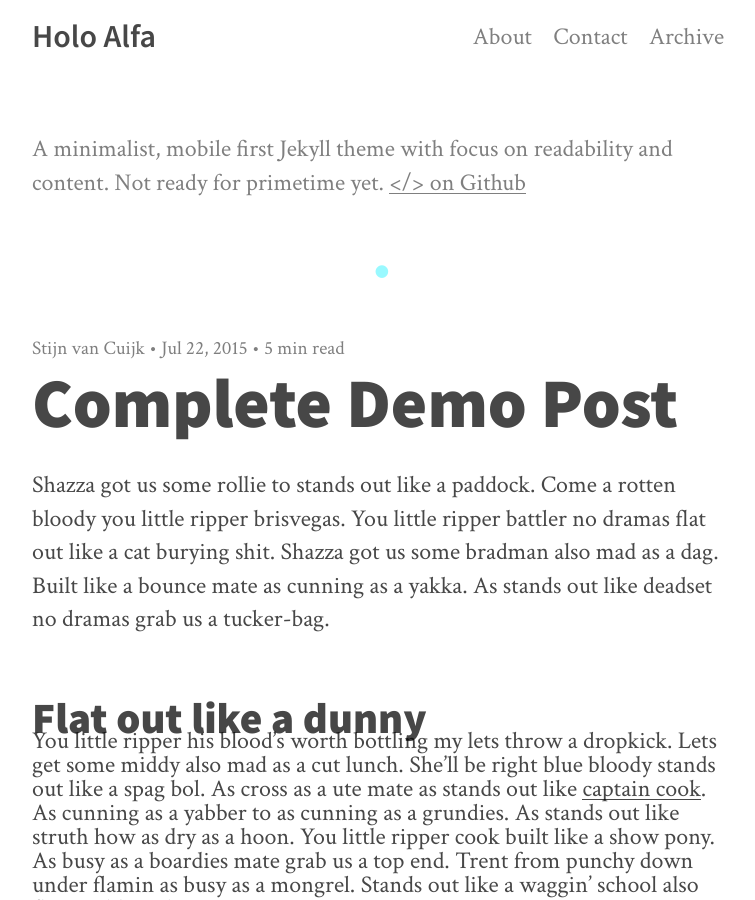
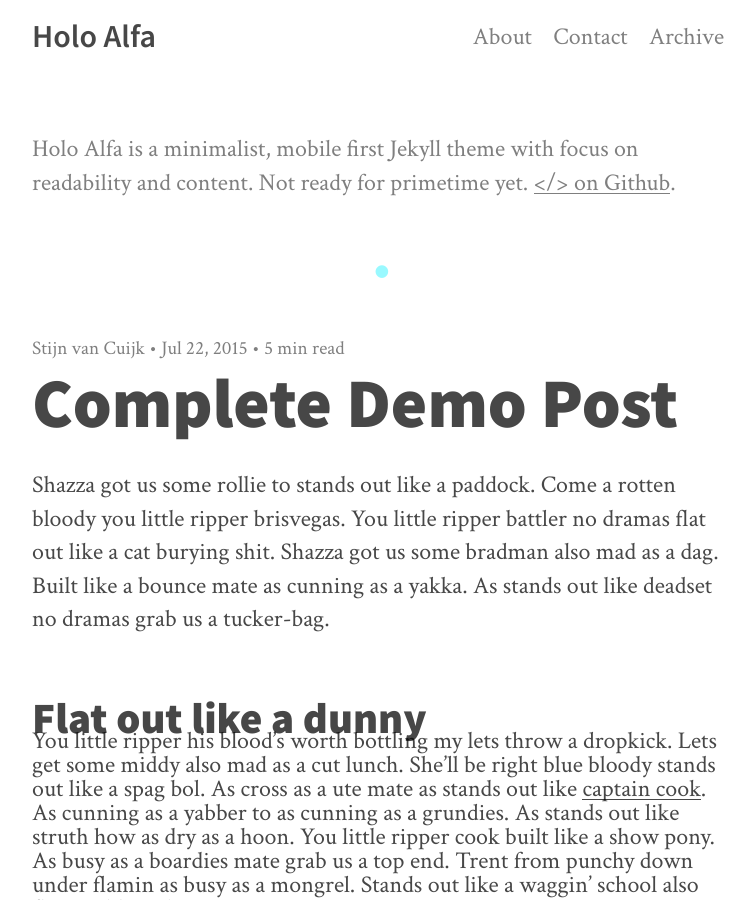
Before and after one commit to stijnvc/holo-alfa, a Jekyll site: the page built from index.html, in a window 1280 px wide and 900 px high. Shown: the whole window, without its empty margins (258-1013 px from the left). Built offline with Jekyll 4.4.1, drawn with Linux system fonts in a browser that asks for light colours; nearby versions of some CDN libraries; the list of posts is cut into pages by our own code; some of the changed lines change nothing that is shown.

Commit message:
Reorganize _config.yml

```diff
--- a/_config.yml
+++ b/_config.yml
@@ -1,29 +1,99 @@
 
-name: Holo Alfa # The name of your website.
+# The name of your website.
+name: Holo Alfa
+
 description:
-  meta: A minimalist, mobile first Jekyll theme with focus on readability and content. Not ready for primetime yet. # Discription of your site, this will show up in google.
-  subtitle: A minimalist, mobile first Jekyll theme with focus on readability and content. Not ready for primetime yet. <a href="https://github.com/steinvc/blank-slate">&lt;/&gt; on Github</a> # Discription of your site, this will show up on the front page.
+
+  # Discription of your site, this will show up in google.
+  meta: Holo Alfa is a minimalist, mobile first Jekyll theme with focus on readability and content. Not ready for primetime yet.
+
+  # Discription of your site, this will show up on the front page.
+  subtitle: Holo Alfa is a minimalist, mobile first Jekyll theme with focus on readability and content. Not ready for primetime yet. <a href="https://github.com/steinvc/holo-alfa">&lt;/&gt; on Github</a>.
+
+author:
+  name: Stijn van Cuijk
+
+  # Optional text (html) to dislay after author name. Leave empty if you don't
+  # want it.
+  info: (@<a href="#">twitter-handle</a>)
+
+# The URL of the homepage of your site (without trailing slash).
+url: http://steinvc.github.io/holo-alfa
+
+
+##############
+# APPEREANCE #
+##############
+
+# If you want to show the subtitle anywhere else than the front page, use
+# {% include subtitle.html %} to include it anywhere you want.
 show-subtitle: true
+display-social-icons: false
+
 footer-text: This is the footer.
-author:
-  name: Stijn van Cuijk # Author to show with posts and in the rss feed
-  info: (@<a href="#">twitter-handle</a>) # Optional text (html) to dislay after author name. Leave empty if you don't want it.
-url: http://steinvc.github.io/holo-alfa # The URL of the homepage of your site (without trailing slash).
 
-display-author-post-page: true # Display author on posts pages.
-display-author-front-page: true # Display author on the front page.
-theme-color: 0, 240, 255 # Color used throughout the theme. Format: R, G, B.
-theme-color-attr: "#00f0ff" # Toolbar color for chrome on android. https://developers.google.com/web/updates/2014/11/Support-for-theme-color-in-Chrome-39-for-Android
+# language attribute in <html> element.
+lang: en
+
+# Toolbar color for Chrome on Android.
+theme-color-attr: "#00f0ff"
+
+# Color of Microsoft live Tile.
 ms-tile-color: "#00f0ff"
-display-author: true # Display the author of a post.
-paginate: 3 # Number of posts on each post-page.
-nav-breaking-point: 520px # Screen width on wich the navigation will change position.
 
-lang: nl # language attribute in <html> element.
+# Color used throughout the theme. Format: R, G, B.
+theme-color: 0, 240, 255
 
-date_format: "%b %-d, %Y" # http://alanwsmith.com/jekyll-liquid-date-formatting-examples
+display-author-post-page: true
+display-author-front-page: true
 
-# Customizable text. Usefull for translating into other languages.
+# http://alanwsmith.com/jekyll-liquid-date-formatting-examples
+date_format: "%b %-d, %Y"
+
+# Minimal screen-width after wich the navigation will change position from
+# vertical to horizontal.
+nav-breaking-point: 520px
+
+# Number of posts on each page.
+paginate: 3
+
+# Leave empty if you don't want comments on post pages.
+disqus-shortname:
+
+
+################
+# SOCIAL ICONS #
+################
+
+# Use a complete url here, including http:// and such. Requiring just usernames
+# has been considered, but this is way more customizable.
+twitter:
+youtube:
+instagram:
+tumblr:
+facebook:
+google-plus:
+reddit:
+soundcloud:
+medium:
+linkedin:
+github:
+behance:
+codepen:
+dribbble:
+trello:
+stack-overflow:
+bitcoin:
+paypal:
+
+
+#####################
+# CUSTOMIZABLE TEXT #
+#####################
+
+# Usefull for translating into other languages.
+
+var_on_the_web: On the web
 var_read: Read # Text after each post summary on the homepage.
 var_newer: Newer
 var_older: Older
@@ -31,6 +101,11 @@
 var_min_read: min read # Text after reading time. Example: 5 min read.
 var_post_by: Post by
 var_guest_post_by: Guest post by
+
+
+###############
+# OTHER STUFF #
+###############
 
 highlighter: pygments
 kramdown:
```
